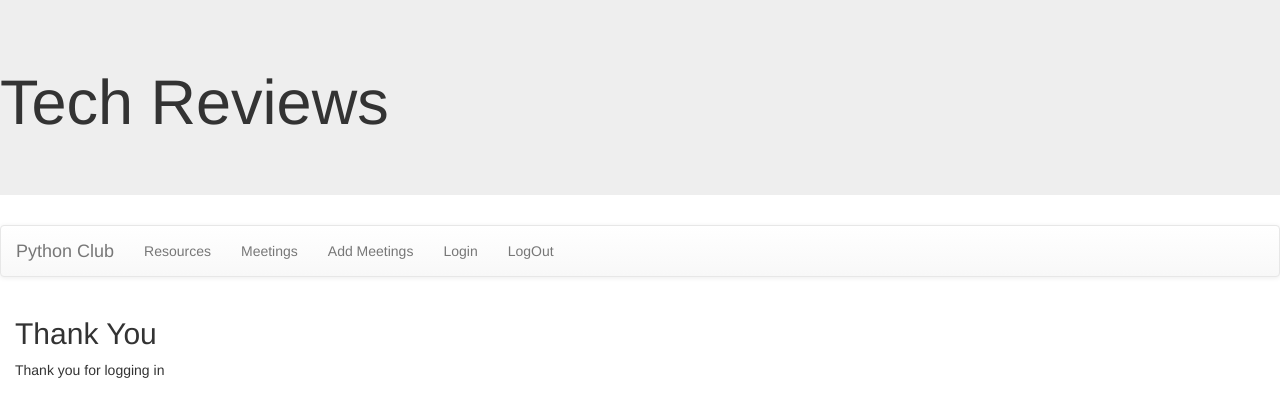
After one commit to krayzieeddi/pythonClub2022, a Django app: page /club/loginMessage/ in a window 1280 px wide. The commit adds this page. Shown: the top 417 px of the page. Run offline with Django 4.2, Linux system fonts and the light colour scheme; some libraries are stand-ins or nearby versions.

Commit message:
adds login logout

```diff
--- a/club/templates/base.html
+++ b/club/templates/base.html
@@ -19,7 +19,8 @@
 <li><a href="{% url 'resources' %}">Resources</a></li>
 <li><a href="{% url 'meetings' %}">Meetings</a></li>
 <li><a href="{% url 'newMeeting' %}">Add Meetings</a></li>
-<li>Dummy</li>
+<li><a href="{% url 'login' %}">Login</a></li>
+<li><a href="{% url 'logout' %}">LogOut</a></li>
 </ul>
 </div>
 </nav>
--- /dev/null
+++ b/club/templates/club/logOutMessage.html
@@ -0,0 +1,6 @@
+{% extends 'base.html' %}
+{% block content %}
+<h2>Good bye</h2>
+<p>You are now logged out</p>
+
+{% endblock %}
--- /dev/null
+++ b/club/templates/club/loginMessage.html
@@ -0,0 +1,6 @@
+{% extends 'base.html' %}
+{% block content %}
+<h2>Thank You</h2>
+<p>Thank you for logging in</p>
+
+{% endblock %}
--- a/club/urls.py
+++ b/club/urls.py
@@ -7,4 +7,6 @@ urlpatterns = [
     path('meetings/', views.getMeetings, name='meetings'),
     path('meetingDetails/<int:id>', views.getMeetingDetails, name='meetingDetails'),
     path('newMeeting/' , views.newMeeting, name = 'newMeeting'),
+    path('loginMessage/' , views.loginMessage, name='loginMessage'),
+    path('logOutMessage/' , views.logOutMessage, name='logOutMessage'),
 ]
--- a/club/views.py
+++ b/club/views.py
@@ -2,6 +2,7 @@ from django.shortcuts import render
 from .models import Meeting, MeetingMinutes, Resource, Event
 from django.shortcuts import  get_object_or_404
 from .forms import MeetingForm
+from django.contrib.auth.decorators import login_required
 
 # Create your views here.
 def index(request):
@@ -24,6 +25,7 @@ def getMeetingDetails(request, id):
     }
     return render(request, 'club/meetingDetails.html', context=context)
 
+@login_required
 def newMeeting(request):
     form = MeetingForm
 
@@ -36,3 +38,9 @@ def newMeeting(request):
     else:
         form = MeetingForm()
     return render(request, 'club/newMeeting.html', {'form': form})
+
+def loginMessage(request):
+    return render(request, 'club/loginMessage.html')
+
+def logOutMessage(request):
+    return render(request, 'club/logOutMessage.html')
--- a/pythonClub/settings.py
+++ b/pythonClub/settings.py
@@ -122,6 +122,8 @@ USE_TZ = True
 # https://docs.djangoproject.com/en/4.0/howto/static-files/
 
 STATIC_URL = 'static/'
+LOGIN_REDIRECT_URL='loginMessage'
+LOGOUT_REDIRECT_URL='logOutMessage'
 
 # Default primary key field type
 # https://docs.djangoproject.com/en/4.0/ref/settings/#default-auto-field
--- a/pythonClub/urls.py
+++ b/pythonClub/urls.py
@@ -19,4 +19,5 @@ from django.urls import path, include
 urlpatterns = [
     path('admin/', admin.site.urls),
     path('club/', include('club.urls')),
+    path('accounts/', include('django.contrib.auth.urls')),
 ]
```
Also changed, not shown: club/templates/registration/login.html (added, +9 -0 lines).
